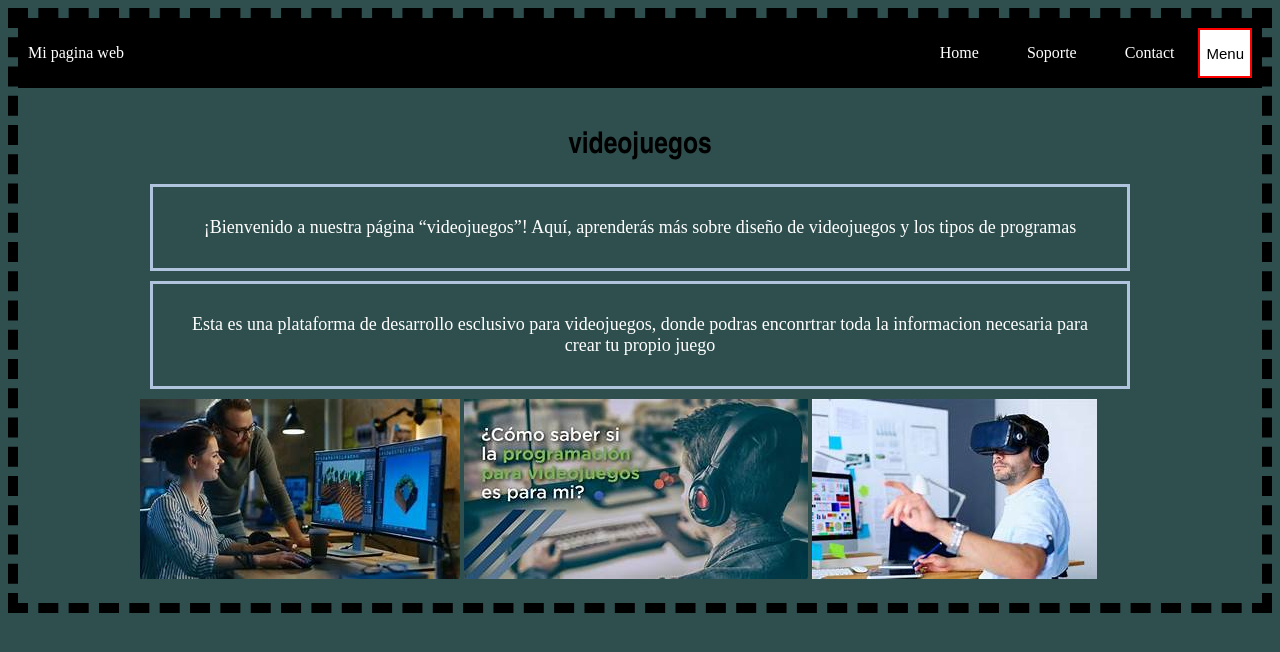
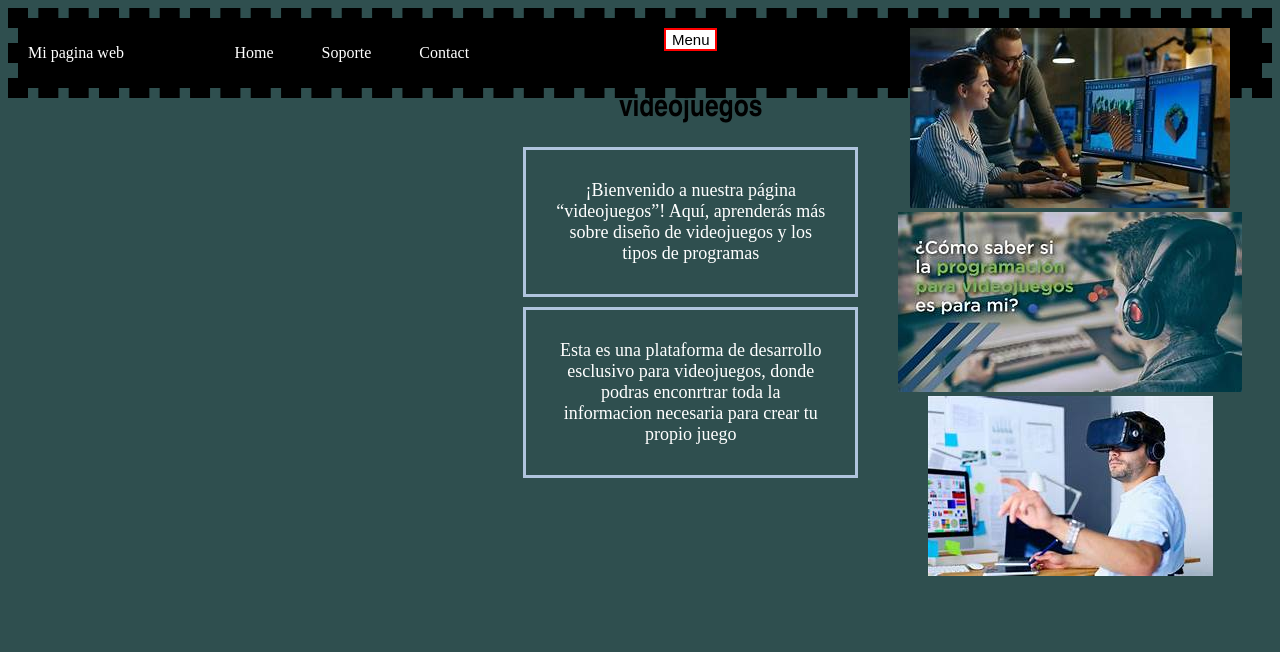
Before and after one commit to FRAN1232/seccion-9-Creaci-n-de-portfolio-en-Github-y-subida-del-sitio-a-Github-Pages, a plain HTML site: page about.html in a window 1280 px wide. Drawn offline with Linux system fonts and the light colour scheme.

Commit message:
mi primera confirmación de actualización

```diff
--- a/about.html
+++ b/about.html
@@ -21,7 +21,9 @@
                 <li><a href="contact.html">Contact</a></li>
             </ul>
         </nav>
-        <button class="button-menu-toggle">Menu</button>
+        <main>
+            <div class="greeting">
+            <button class="button-menu-toggle">Menu</button>
     </div>
     <div class="container">
         <h1>videojuegos</h1>
@@ -29,6 +31,8 @@
             programas</p>
         <p>Esta es una plataforma de desarrollo esclusivo para videojuegos, donde podras enconrtrar toda la informacion
             necesaria para crear tu propio juego</p>
+    </div>
+        </main>
         <div class="imagenes">
             <div class="ancho">
                 <img src="th.jpeg" alt="tu puedes lograrlo">
--- a/css/style.css
+++ b/css/style.css
@@ -120,3 +120,6 @@
     display:inline-block;
     text-align: center;
 }
+.greeting{
+    text-align: center;
+}
```
